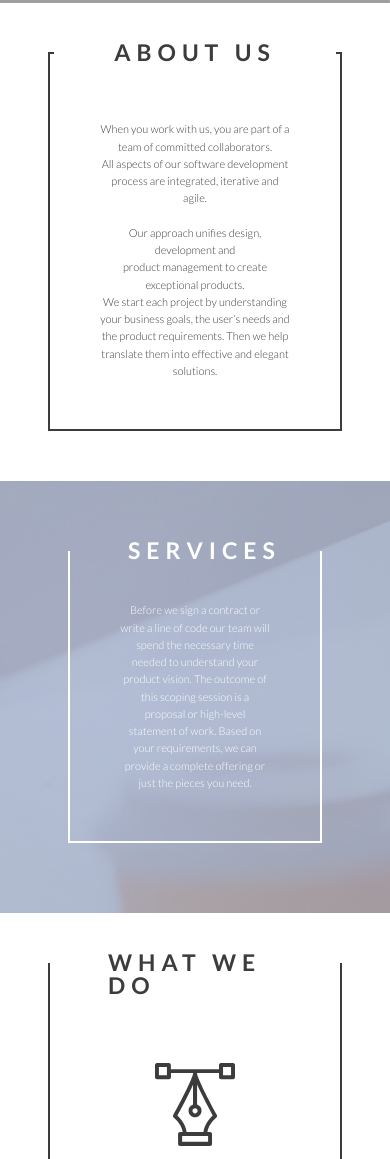
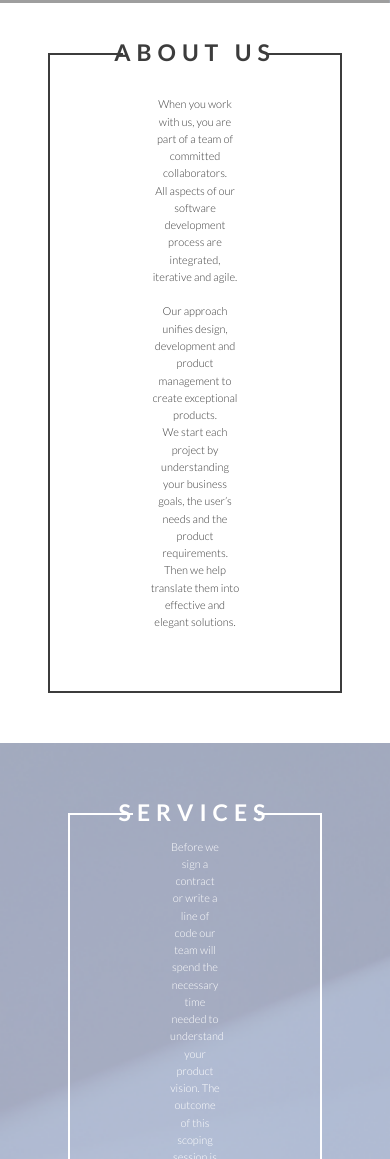
Before and after one commit to juliakozeeva/ui-internship-markup, a website: page task1/public/index.html in a window 390 px wide. Shown: the part 841-2000 px from the top of the page. Drawn offline with Linux system fonts and the light colour scheme; grey boxes are pictures that could not be loaded.

Commit message:
bem fixes

```diff
--- a/task1/public/index.html
+++ b/task1/public/index.html
@@ -21,7 +21,7 @@
         </a>
       </header>
         <main>
-          <div class="container" id="container_about">
+          <section class="container" id="container_about">
             <div class="container-content container-content_black">
               <h2 class="container-content__title">
                 about us
@@ -35,8 +35,8 @@
                 We start each project by understanding your business goals, the user’s needs and the product requirements. Then we help translate them into effective and elegant solutions.
               </p>
             </div>
-          </div>
-          <div class="container container_services">
+          </section>
+          <section class="container container_services">
             <div class="container-content container-content_white">
                 <h2 class="container-content__title container-content__title_white">
                   services
@@ -48,8 +48,8 @@
                   Based on your requirements, we can provide a complete offering or just the pieces you need.
                 </p>
               </div>
-          </div>
-          <div class="container">
+            </section>
+          <section class="container">
             <div class="container-content container-content_black">
                 <h2 class="container-content__title">what we do</h2>
                 <div class="container-content__item">
@@ -80,8 +80,8 @@
                   </p>
                 </div>
             </div>
-          </div>
-          <div class="tiles">
+          </section>
+          <section class="tiles">
               <ul class="tiles-list">
                 <li class="tiles-list__item">
                     <a class="tiles-list__item_link" href="#">
@@ -122,9 +122,8 @@
                     </a>
                 </li>
               </ul>
-          </div>
-          <footer>
-            <div class="container">
+            </section>
+          <section class="container">
               <div class="container-content container-content_black">
                   <h2 class="container-content__title">
                     contact us
@@ -137,16 +136,15 @@
                   <div class="container-content__button">
                       <a class="container-content__button-link" href="#">
                           contact us
-                        </a>
+                      </a>
                   </div>
                 </div>
-                <div class="container-content__сopyright">
-                  <div class="container-content__logo">
-                  </div>
-                    <p class="container-content__сopyright__text">© 2014. All Rights Reserved Ellipsis.com</p>
-                </div>
+          </section>
+          <footer class="footer">
+            <div class="footer__logo">
             </div>
-          </footer>
+            <p class="footer__сopyright">© 2014. All Rights Reserved Ellipsis.com</p>
+        </footer>
         </main>
     </div>
   </body>
--- a/task1/public/style/sass/layout/_grid.scss
+++ b/task1/public/style/sass/layout/_grid.scss
@@ -5,20 +5,52 @@
   justify-content: center;
   align-items: center;
   padding: 100px;
-  &:last-child {
-    padding: 100px 100px 50px;
+  &:last-of-type {
+    padding: 100px 100px 40px;
   }
 }
 .container-content {
   position: relative;
-  max-width: 740px;
+  max-width: 600px;
   &_white {
     border: solid #fff;
     border-width: 0 2px 2px 2px;
+      &::before {
+        content: '';
+        position: absolute;
+        top: 0;
+        left: 0;
+        border-top: 2px solid #fff;
+        width: 25%;
+    }
+      &::after {
+        content: '';
+        position: absolute;
+        top: 0;
+        right: 0;
+        border-top: 2px solid #fff;
+        width: 25%;
+    }
   }
   &_black {
     border: solid #3c3c3c;
     border-width: 0 2px 2px 2px;
+    &::before {
+      content: '';
+      position: absolute;
+      top: 0;
+      left: 0;
+      border-top: 2px solid #3c3c3c;
+      width: 25%;
+  }
+    &::after {
+      content: '';
+      position: absolute;
+      top: 0;
+      right: 0;
+      border-top: 2px solid #3c3c3c;
+      width: 25%;
+    }
   }
   &__title {
     color: #3c3c3c;
@@ -33,33 +65,9 @@
     background-color: transparent;
     display: flex;
     width: 100%;
-    align-items: center;
-        &::before {
-          content: '';
-          border-top: 2px solid;
-          margin: 0 60px 0 -2px;
-          flex: 1;
-      }
-        &::after {
-          content: '';
-          border-top: 2px solid;
-          margin: 0 -2px 0 60px;
-          flex: 1;
-      }
+    justify-content: center;
     &_white {
       color: #fff;
-        &::before {
-          content: '';
-          border-top: 2px solid;
-          margin: 0 60px 0 -2px;
-          flex: 1;
-      }
-        &::after {
-          content: '';
-          border-top: 2px solid;
-          margin: 0 -2px 0 60px;
-          flex: 1;
-      }
     }
     &_small {
       color: #3c3c3c;
@@ -78,20 +86,25 @@
     font-weight: 300;
     line-height: 17.26px;
     text-align: center;
-    padding: 50px 110px;
+    padding: 25px 100px;
     &_white {
       color: #fff;
     }
     &_pre-line {
       white-space: pre-line;
     }
+    &:last-of-type {
+      padding: 25px 100px 60px;
+    }
   }
   &__img {
     display: block;
+    width: 53px;
+    height: 55px;
     margin: 0 auto;
-    padding: 50px 0;
+    padding: 50px 0 27px;
     &_first-child {
-      padding: 100px 0 50px;
+      padding: 75px 0 27px;
     }
   }
   &__button {
@@ -115,30 +128,15 @@
       }
     }
   }
-  &__сopyright {
-    display: flex;
-    align-items: center;
-    margin-top: 60px;
-    &__text {
-        color: #3c3c3c;
-        font-family: Lato;
-        font-size: 9px;
-        font-weight: 400;
-      }
-  }
-  &__logo {
-    background-image: url("/assets/footer_logo.png");
-    background-size: contain;
-    width: 23px;
-    height: 25px;
-    margin-right: 30px;
-  }
 }
 
 @media screen and (max-width: 768px) {
   .container-content__text {
     padding: 50px 90px;
   }
+}
+@media screen and (max-width: 680px) {
+
 }
 @media screen and (max-width: 630px) {
   .container {
@@ -150,7 +148,7 @@
   .container-content__text {
     padding: 50px;
   }
-  .container-content__button_link{
+  .container-content__button-link {
         padding: 23px 50px;
     }
 }
--- a/task1/public/style/sass/main.scss
+++ b/task1/public/style/sass/main.scss
@@ -3,3 +3,4 @@
 @import 'pages/header.scss';
 @import 'pages/services.scss';
 @import 'pages/our-works.scss';
+@import 'pages/footer.scss';
--- /dev/null
+++ b/task1/public/style/sass/pages/_footer.scss
@@ -0,0 +1,20 @@
+.footer {
+  display: flex;
+  justify-content: center;
+  margin-bottom: 50px;
+  &__logo {
+    background-image: url("/assets/footer_logo.png");
+    background-size: contain;
+    width: 23px;
+    height: 25px;
+    margin-right: 30px;
+  }
+  &__сopyright {
+    display: flex;
+    align-items: center;
+    color: #3c3c3c;
+    font-family: Lato;
+    font-size: 9px;
+    font-weight: 400;
+  }
+}
--- a/task1/public/style/sass/pages/_header.scss
+++ b/task1/public/style/sass/pages/_header.scss
@@ -5,7 +5,7 @@ html {
   background: #abb6ca url("/assets/bg-main.png");
   background-size: cover;
   background-position: right;
-  height: 100vh;
+  min-height: 100vh;
   display: flex;
   flex-direction: column;
   justify-content: center;
--- a/task1/public/style/sass/pages/_our-works.scss
+++ b/task1/public/style/sass/pages/_our-works.scss
@@ -49,7 +49,7 @@
   }
 }
 
-@media screen and (max-width: 1023px) {
+@media screen and (max-width: 870px) {
   .tiles {
     &-list {
       flex-direction: column;
```
Also changed, not shown: task1/public/style/css/main.css, 1 other file.
